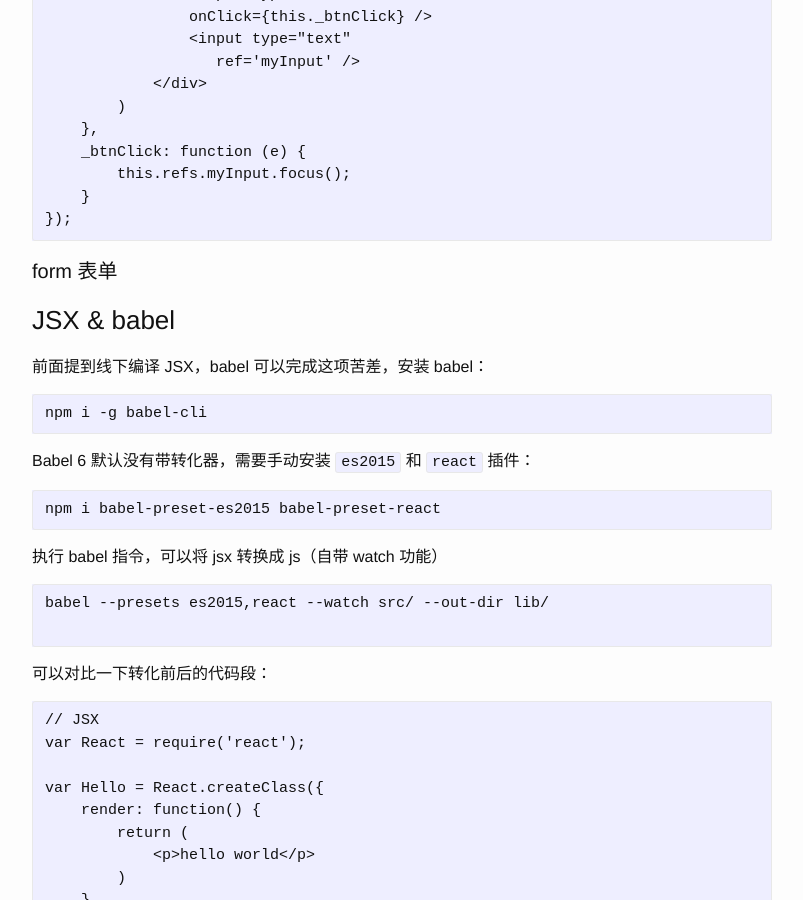
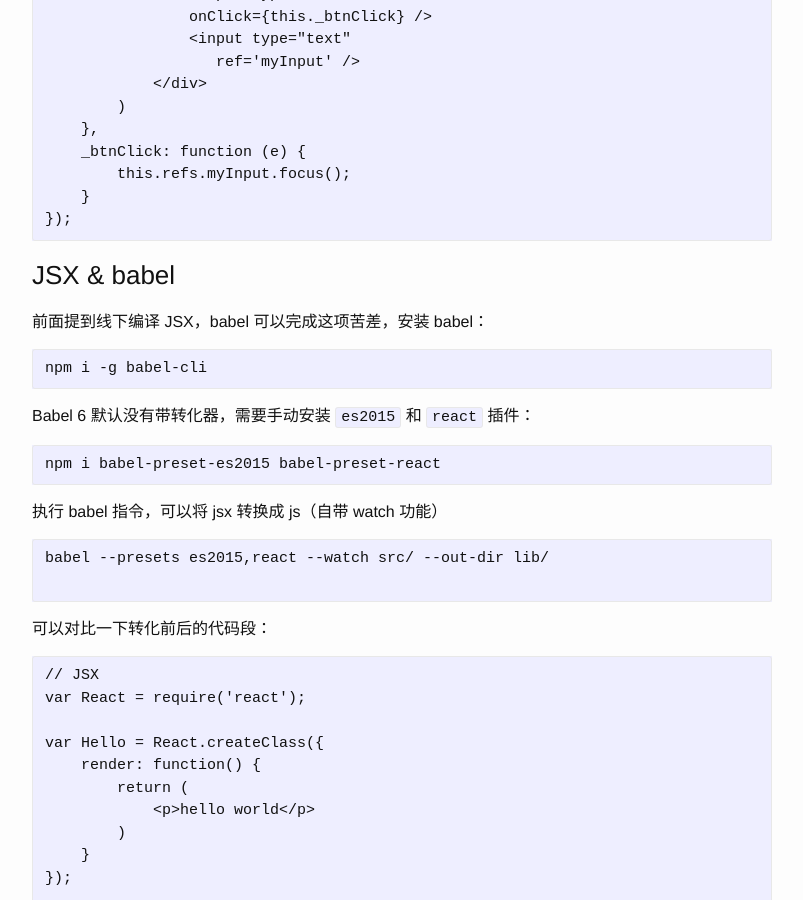
Before and after one commit to haledeng/haledeng.github.io, a Jekyll site: the page built from _posts/2016-04-08-React.md, in a window 1280 px wide and 900 px high, scrolled down 2703 px. Shown: the whole window, without its empty margins (238-1041 px from the left). Built offline with Jekyll 4.4.1, drawn with Linux system fonts in a browser that asks for light colours.

Commit message:
Update 2016-04-08-React.md

````diff
--- a/_posts/2016-04-08-React.md
+++ b/_posts/2016-04-08-React.md
@@ -130,8 +130,6 @@ var Ref = React.createClass({
 });
 ```
 
-#### form 表单
-
 
 ### JSX & babel
 前面提到线下编译 JSX，babel 可以完成这项苦差，安装 babel：
````
